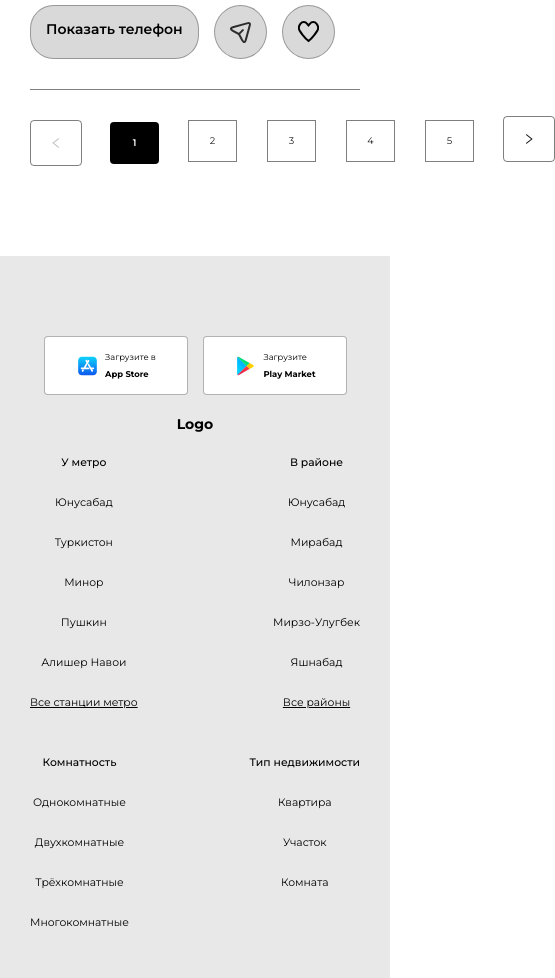
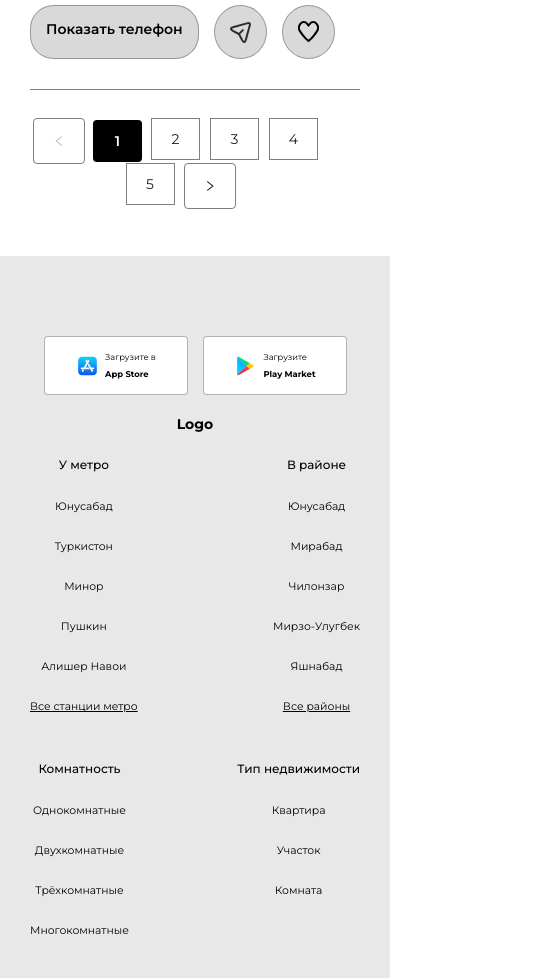
Before and after one commit to FaraJM21/RufiWeb, a React (Create React App) app: page /apartments in a window 390 px wide. Shown: the part 1720-2698 px from the top of the page, 555 px wide, since content can reach past the window. Built offline with nearby package versions, Linux system fonts and the light colour scheme.

Commit message:
footer changed

```diff
--- a/src/components/footer/Footer.jsx
+++ b/src/components/footer/Footer.jsx
@@ -13,7 +13,7 @@ function Footer() {
               <h3 className="logo">Logo</h3>
               <div className="lists">
                 <div className="list">
-                  <ul>
+                  <ul className="footer-ul">
                     <li className="top">В районе </li>
                     <li>Юнусабад</li>
                     <li>Мирабад</li>
@@ -24,7 +24,7 @@ function Footer() {
                   </ul>
                 </div>
                 <div className="list">
-                  <ul>
+                  <ul className="footer-ul">
                     <li className="top">У метро</li>
                     <li>Юнусабад</li>
                     <li>Туркистон</li>
@@ -37,7 +37,7 @@ function Footer() {
                   </ul>
                 </div>
                 <div className="list">
-                  <ul>
+                  <ul className="footer-ul">
                     <li className="top">Комнатность</li>
                     <li>Однокомнатные</li>
                     <li>Двухкомнатные</li>
@@ -66,7 +66,7 @@ function Footer() {
             </div>
 
             <div className="second-body">
-              <div className="stores" style={{flexDirection:'row'}}>
+              <div className="stores" style={{ flexDirection: "row" }}>
                 <div className="store">
                   <img src={appstore} alt="404" width={25} height={28} />
                   <p>
@@ -87,7 +87,7 @@ function Footer() {
                 <h3 className="logo">Logo</h3>
                 <div className="list-box">
                   <div className="list">
-                    <ul>
+                    <ul className="footer-ul">
                       <li className="top">У метро</li>
                       <li>Юнусабад</li>
                       <li>Туркистон</li>
@@ -99,7 +99,7 @@ function Footer() {
                       </li>
                     </ul>
 
-                    <ul>
+                    <ul className="footer-ul">
                       <li className="top">В районе </li>
                       <li>Юнусабад</li>
                       <li>Мирабад</li>
@@ -112,7 +112,7 @@ function Footer() {
                     </ul>
                   </div>
                   <div className="list">
-                    <ul>
+                    <ul className="footer-ul">
                       <li className="top">Комнатность</li>
                       <li>Однокомнатные</li>
                       <li>Двухкомнатные</li>
@@ -120,7 +120,7 @@ function Footer() {
                       <li>Многокомнатные</li>
                     </ul>
 
-                    <ul>
+                    <ul className="footer-ul">
                       <li className="top">Тип недвижимости</li>
                       <li>Квартира</li>
                       <li>Участок</li>
--- a/src/components/footer/footer.scss
+++ b/src/components/footer/footer.scss
@@ -13,7 +13,7 @@ footer {
   justify-content: flex-start;
 }
 
-ul {
+.footer-ul {
   height: 100%;
   display: flex;
   flex-direction: column;
@@ -33,6 +33,10 @@ ul {
     line-height: 24px;
     text-align: center;
     cursor: pointer;
+    @media (max-width: 450px) {
+      font-size: 0.9rem;
+      line-height: 20px;
+    }
   }
 }
 
@@ -42,10 +46,9 @@ ul {
   display: flex;
   justify-content: space-between;
 
-  @media (max-width:630px) {
+  @media (max-width: 630px) {
     display: none;
   }
-
 
   .logo {
     height: 100%;
@@ -101,22 +104,14 @@ ul {
   justify-content: center;
   gap: 20px;
 
-  @media (max-width:630px) {
-    display: flex ;
+  @media (max-width: 630px) {
+    display: flex;
   }
 
   .logo {
     text-align: center;
   }
 
-  ul{
-    li{
-      @media (max-width:450px) {
-        font-size: 0.9rem;
-        line-height: 20px;
-      }
-    }
-  }
 
 }
 
--- a/src/components/header/Header.jsx
+++ b/src/components/header/Header.jsx
@@ -59,10 +59,6 @@ function Header() {
           </div>
 
           <div className="header-right">
-            {/* <div className="announcement">
-
-            </div> */}
-
             <button className="announcement">
               <img src={plus} alt="404" />
               <p>Разместить обьявление</p>
@@ -78,7 +74,7 @@ function Header() {
               <img src={logo} alt="404" />
               <div className="hamburger">
                 {/**/}
-                <Drawers/>
+                <Drawers />
               </div>
             </div>
           </div>
```
